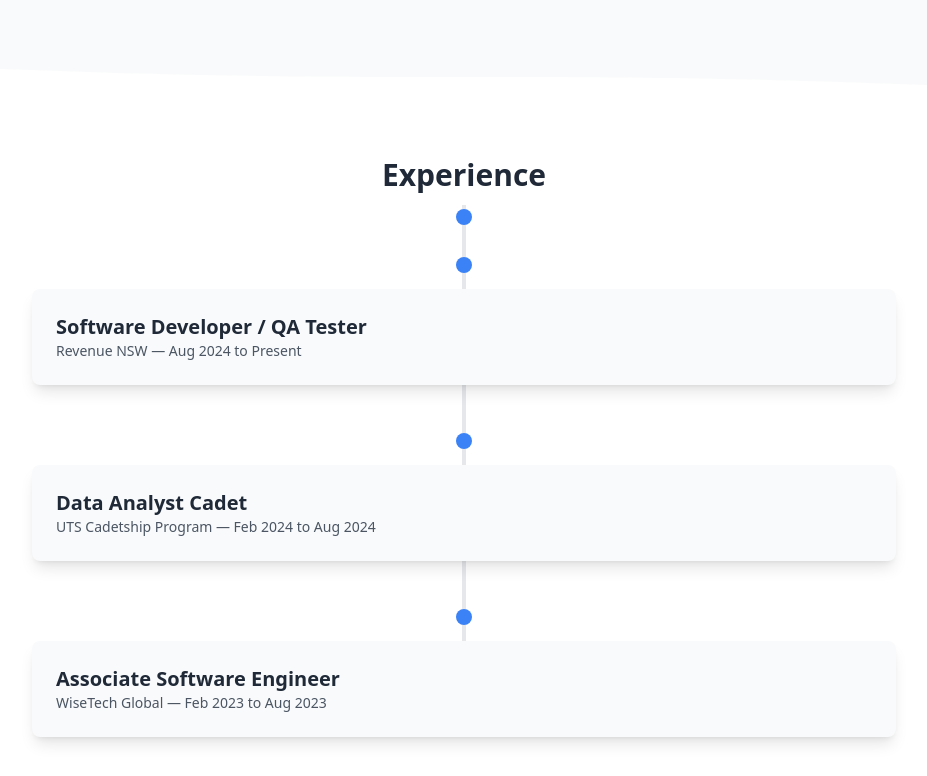
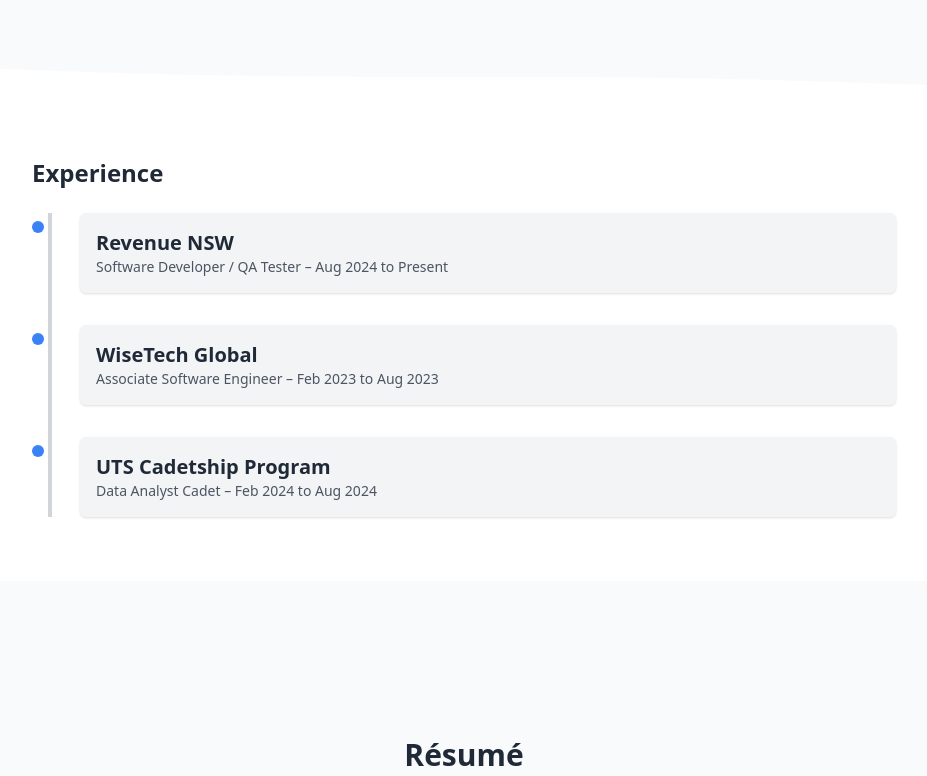
Before and after one commit to nas0404/Naseem-Win-s-Portfolio, a plain HTML site: page index.html in a window 1280 px wide. Shown: the part 1743-2519 px from the top of the page, without its empty margins (176-1103 px from the left). Drawn offline with nearby package versions, Linux system fonts and the light colour scheme; no server answers.

Commit message:
Update index.html

```diff
--- a/index.html
+++ b/index.html
@@ -99,51 +99,25 @@
     <svg viewBox="0 0 100 10" preserveAspectRatio="none" class="block w-full h-8 text-white dark:text-gray-900 fill-current"><path d="M0,0 C50,10 50,0 100,10 L100,0 L0,0 Z"></path></svg>
   </div>
 
-<section id="experience" class="py-16 bg-white dark:bg-gray-800">
-  <div class="max-w-4xl mx-auto px-4 relative">
-
-    <!-- Heading -->
-    <h2 class="text-3xl font-bold mb-4 text-center">Experience</h2>
-
-    <!-- Dot under heading -->
-    <div class="relative flex justify-center mb-8">
-      <span class="w-4 h-4 bg-blue-500 rounded-full z-10"></span>
-    </div>
-
-    <!-- Vertical timeline line -->
-    <div class="absolute left-1/2 transform -translate-x-1/2 top-12 bottom-0 w-1 bg-gray-200 dark:bg-gray-700"></div>
-
-    <div class="space-y-12">
-      <!-- Revenue NSW -->
-      <div class="relative flex flex-col items-center">
-        <div class="w-4 h-4 bg-blue-500 rounded-full z-10"></div>
-        <div class="mt-4 w-full bg-gray-50 dark:bg-gray-700 p-6 rounded-lg shadow-lg">
-          <h3 class="text-xl font-semibold">Software Developer / QA Tester</h3>
-          <p class="text-sm text-gray-600 dark:text-gray-300">Revenue NSW — Aug 2024 to Present</p>
-        </div>
-      </div>
-
-      <!-- UTS Cadetship -->
-      <div class="relative flex flex-col items-center">
-        <div class="w-4 h-4 bg-blue-500 rounded-full z-10"></div>
-        <div class="mt-4 w-full bg-gray-50 dark:bg-gray-700 p-6 rounded-lg shadow-lg">
-          <h3 class="text-xl font-semibold">Data Analyst Cadet</h3>
-          <p class="text-sm text-gray-600 dark:text-gray-300">UTS Cadetship Program — Feb 2024 to Aug 2024</p>
-        </div>
-      </div>
-
-      <!-- WiseTech -->
-      <div class="relative flex flex-col items-center">
-        <div class="w-4 h-4 bg-blue-500 rounded-full z-10"></div>
-        <div class="mt-4 w-full bg-gray-50 dark:bg-gray-700 p-6 rounded-lg shadow-lg">
-          <h3 class="text-xl font-semibold">Associate Software Engineer</h3>
-          <p class="text-sm text-gray-600 dark:text-gray-300">WiseTech Global — Feb 2023 to Aug 2023</p>
-        </div>
-      </div>
-    </div>
-  </div>
-</section>
-
+  <!-- Experience Section -->
+  <section id="experience" class="py-16 bg-white dark:bg-gray-800">
+    <div class="max-w-4xl mx-auto px-4">
+      <h2 class="text-2xl font-bold mb-6">Experience</h2>
+      <div class="relative ml-4"><div class="absolute top-0 left-0 w-1 bg-gray-300 dark:bg-gray-700 h-full"></div><div class="space-y-8">
+        <div class="relative pl-8"><span class="absolute -left-4 top-2 w-3 h-3 rounded-full bg-blue-500"></span><div class="bg-gray-100 dark:bg-gray-700 p-4 rounded-md shadow">
+          <h3 class="text-xl font-semibold">Revenue NSW</h3>
+          <p class="text-sm text-gray-600 dark:text-gray-300">Software Developer / QA Tester – Aug 2024 to Present</p>
+        </div></div>
+        <div class="relative pl-8"><span class="absolute -left-4 top-2 w-3 h-3 rounded-full bg-blue-500"></span><div class="bg-gray-100 dark:bg-gray-700 p-4 rounded-md shadow">
+          <h3 class="text-xl font-semibold">WiseTech Global</h3>
+          <p class="text-sm text-gray-600 dark:text-gray-300">Associate Software Engineer – Feb 2023 to Aug 2023</p>
+        </div></div>
+        <div class="relative pl-8"><span class="absolute -left-4 top-2 w-3 h-3 rounded-full bg-blue-500"></span><div class="bg-gray-100 dark:bg-gray-700 p-4 rounded-md shadow">
+          <h3 class="text-xl font-semibold">UTS Cadetship Program</h3>
+          <p class="text-sm text-gray-600 dark:text-gray-300">Data Analyst Cadet – Feb 2024 to Aug 2024</p>
+        </div></div>
+      </div></div>
+  </section>
 
 
   <!-- Separator Wave -->
```
